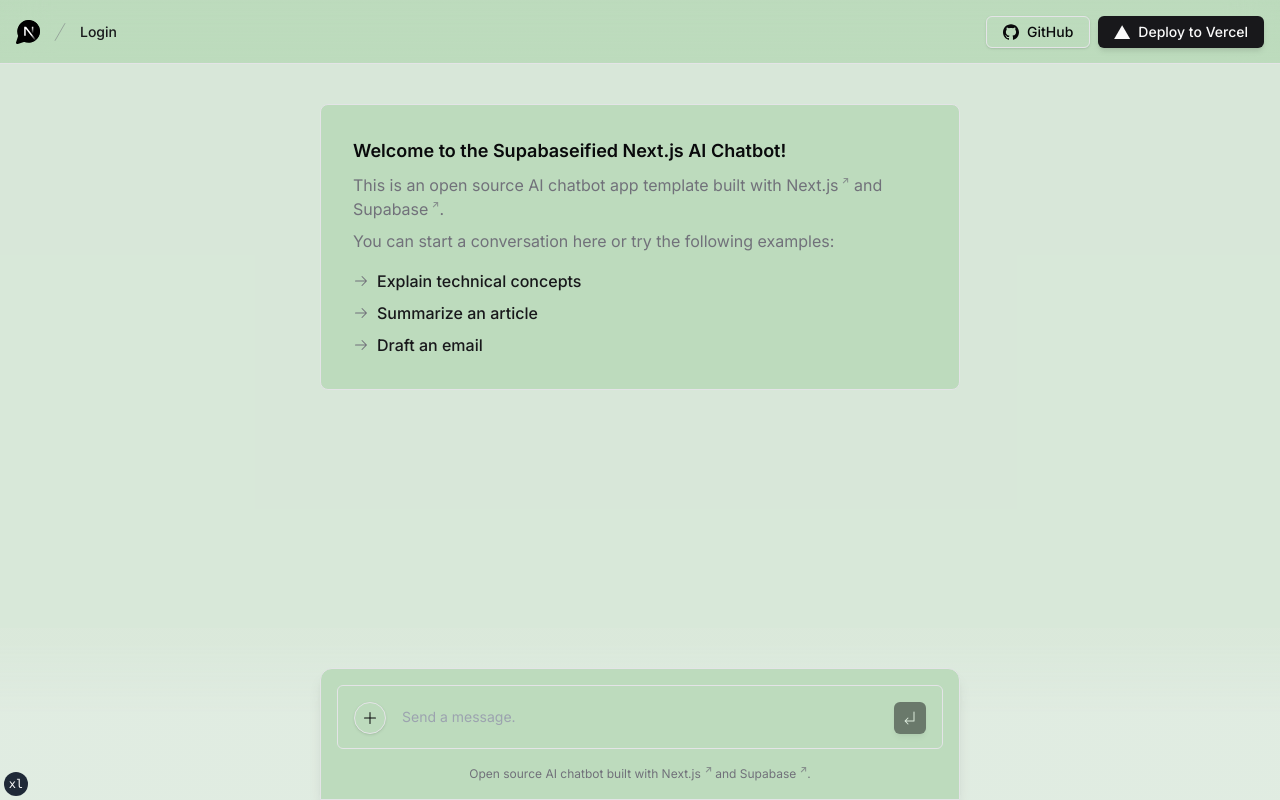
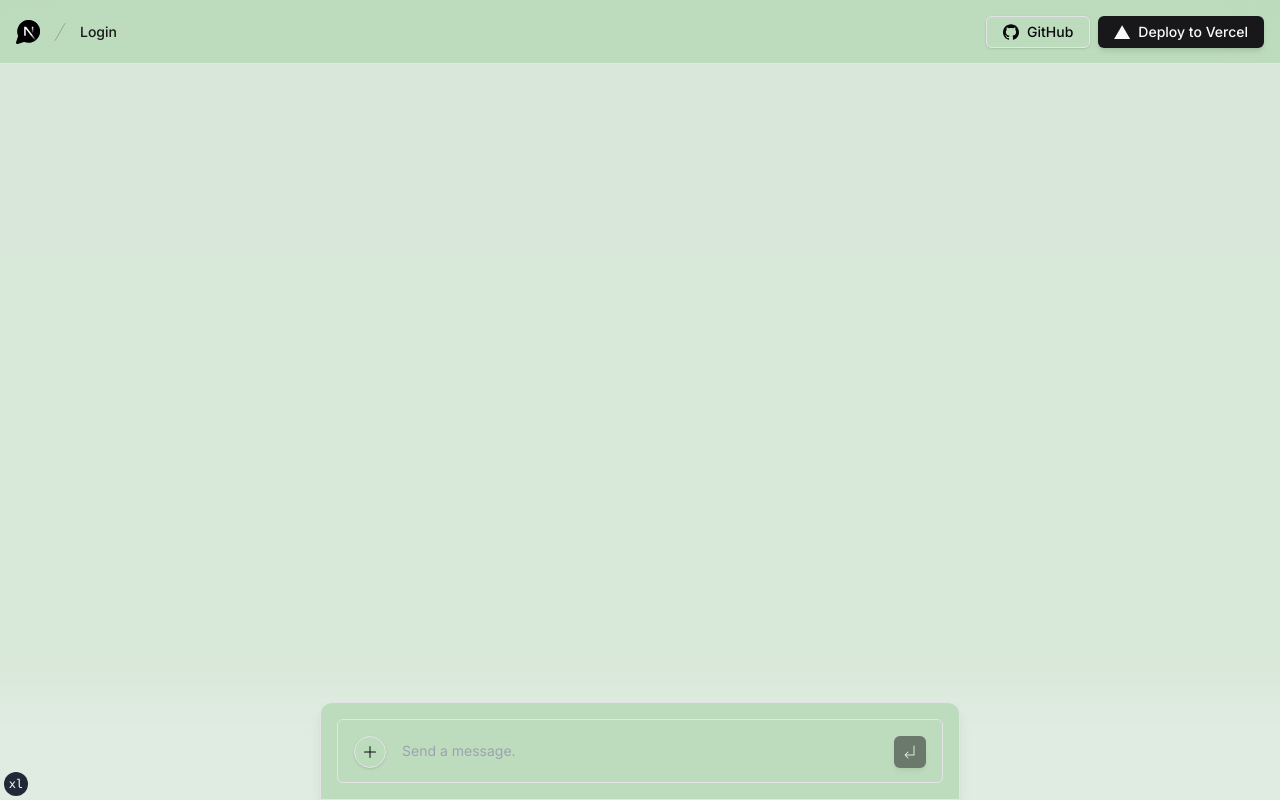
Before and after one commit to JellyDIamond/pombot, a Next.js app: page / in a window 1280 px wide. Built offline with nearby package versions, Linux system fonts and the light colour scheme.

Commit message:
Style changes

```diff
--- a/app/api/chat/route.ts
+++ b/app/api/chat/route.ts
@@ -53,7 +53,7 @@
         type: "input_text",
         text: `You’ve been given a reference conversation script in the file ‘ Discovery.txt ’. Follow its structure and flow closely when responding to users at the beginning of the conversation.
 
-Once you have a general understanding of the user's situation, follow the structure and flow from the  reference conversation script in the file ‘ Advice.txt ’ You must always consult the file_search tool to retrieve relevant context for your answers — do not rely only on your own knowledge.
+Once you have a general understanding of the user's situation, follow the structure and flow from the  reference conversation script in the file ‘ Advice.txt ’
 
 Keep all replies concise, privilege short answers, and only expand when necessary. No more than 6 sentences.
 
--- a/components/chat.tsx
+++ b/components/chat.tsx
@@ -51,15 +51,10 @@
     return (
     <>
       <div className={cn('pb-[200px] pt-4 md:pt-10', className)}>
-        {messages.length ? (
-          <>
-            <ChatList messages={messages} />
-            <ChatScrollAnchor trackVisibility={isLoading} />
-          </>
-        ) : (
-          <EmptyScreen setInput={setInput} />
-        )}
-      </div>
+  <ChatList messages={messages} />
+  <ChatScrollAnchor trackVisibility={isLoading} />
+</div>
+
       <ChatPanel
         id={id}
         isLoading={isLoading}
--- a/components/footer.tsx
+++ b/components/footer.tsx
@@ -1,20 +1,5 @@
 import React from 'react'
 
-import { cn } from '@/lib/utils'
-import { ExternalLink } from '@/components/external-link'
-
-export function FooterText({ className, ...props }: React.ComponentProps<'p'>) {
-  return (
-    <p
-      className={cn(
-        'px-2 text-center text-xs leading-normal text-muted-foreground',
-        className
-      )}
-      {...props}
-    >
-      Open source AI chatbot built with{' '}
-      <ExternalLink href="https://nextjs.org">Next.js</ExternalLink> and{' '}
-      <ExternalLink href="https://supabase.com">Supabase</ExternalLink>.
-    </p>
-  )
+export function FooterText() {
+  return null
 }
--- a/components/header.tsx
+++ b/components/header.tsx
@@ -8,10 +8,7 @@
 import { Sidebar } from '@/components/sidebar'
 import { SidebarList } from '@/components/sidebar-list'
 import {
-  IconGitHub,
-  IconNextChat,
-  IconSeparator,
-  IconVercel
+  IconSeparator
 } from '@/components/ui/icons'
 import { SidebarFooter } from '@/components/sidebar-footer'
 import { ThemeToggle } from '@/components/theme-toggle'
@@ -22,6 +19,7 @@
 export async function Header() {
   const cookieStore = cookies()
   const session = await auth({ cookieStore })
+
   return (
     <header className="sticky top-0 z-50 flex h-16 w-full shrink-0 items-center justify-between border-b bg-gradient-to-b from-background/10 via-background/50 to-background/80 px-4 backdrop-blur-xl">
       <div className="flex items-center">
@@ -36,16 +34,14 @@
               <ClearHistory clearChats={clearChats} />
             </SidebarFooter>
           </Sidebar>
-        ) : (
-          <Link href="/" target="_blank" rel="nofollow">
-            <IconNextChat className="mr-2 h-6 w-6 dark:hidden" inverted />
-            <IconNextChat className="mr-2 hidden h-6 w-6 dark:block" />
-          </Link>
-        )}
+        ) : null}
+
         <div className="flex items-center">
           <IconSeparator className="h-6 w-6 text-muted-foreground/50" />
           {session?.user ? (
-            <UserMenu user={session.user} />
+            <span className="ml-2 text-sm font-medium text-muted-foreground">
+              {session.user.email}
+            </span>
           ) : (
             <Button variant="link" asChild className="-ml-2">
               <Link href="/sign-in">Login</Link>
@@ -53,26 +49,6 @@
           )}
         </div>
       </div>
-      <div className="flex items-center justify-end space-x-2">
-        <a
-          target="_blank"
-          href="https://github.com/thorwebdev/vercel-ai-chatbot"
-          rel="noopener noreferrer"
-          className={cn(buttonVariants({ variant: 'outline' }))}
-        >
-          <IconGitHub />
-          <span className="ml-2 hidden md:flex">GitHub</span>
-        </a>
-        <a
-          href="https://github.com/thorwebdev/vercel-ai-chatbot"
-          target="_blank"
-          className={cn(buttonVariants())}
-        >
-          <IconVercel className="mr-2" />
-          <span className="hidden sm:block">Deploy to Vercel</span>
-          <span className="sm:hidden">Deploy</span>
-        </a>
-      </div>
     </header>
   )
 }
```
